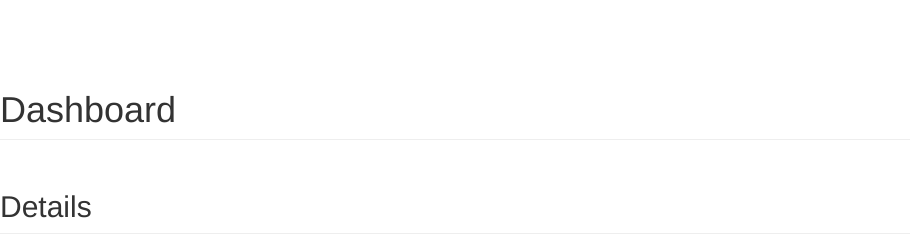
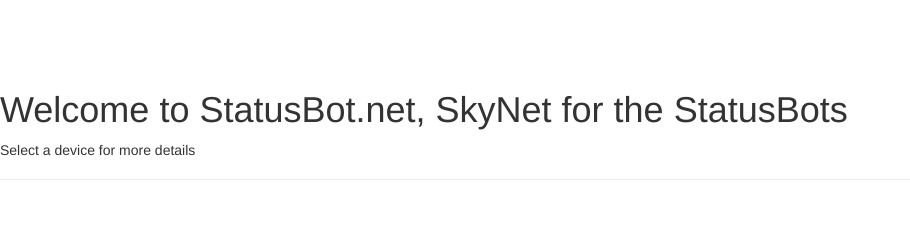
Before and after one commit to lucasrangit/SensorBotNet, a Python web app: template templates/main.html in a window 1280 px wide. Shown: the top 240 px of the page, without its empty margins (0-910 px from the left). Run offline with Jinja, Linux system fonts and the light colour scheme; the template is opened without the code that fills it, so the values that code supplies are empty; some libraries are stand-ins or nearby versions.

Commit message:
add page-header to main page

```diff
--- a/templates/base.html
+++ b/templates/base.html
@@ -8,6 +8,7 @@
 		{% block head %}{% endblock %}
   </head>
   <body>
+		{% block header %}{% endblock %}
 		{% block content %}{% endblock %}
 
     <!-- Bootstrap core JavaScript
--- a/templates/main.html
+++ b/templates/main.html
@@ -4,6 +4,12 @@
   <link href="/static/bootstrap/css/dashboard.css" rel="stylesheet" type="text/css" />
 {% endblock %}
 {% block content %}
+
+    <div class="page-header">
+      <h1>Welcome to StatusBot.net, SkyNet for the StatusBots</h1>
+      <p>Select a device for more details</p>
+    </div>
+
     <div class="container-fluid">
       <div class="row">
           <h1 class="page-header">Dashboard</h1>
```
